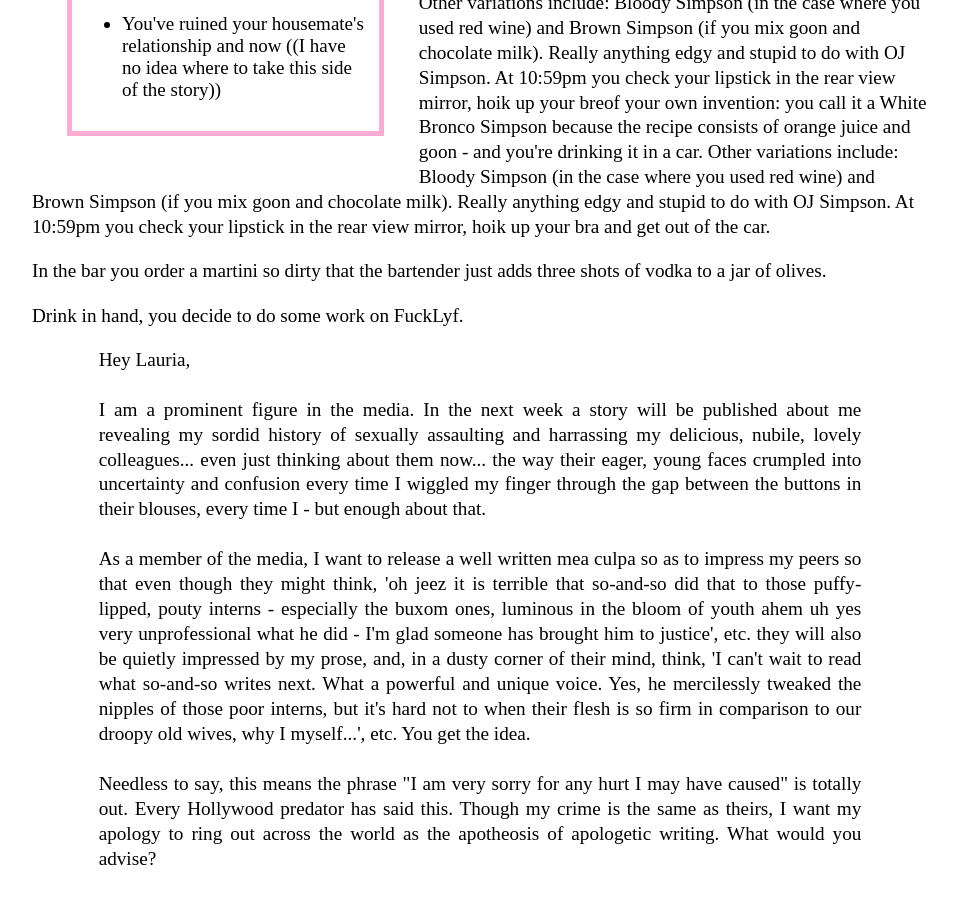
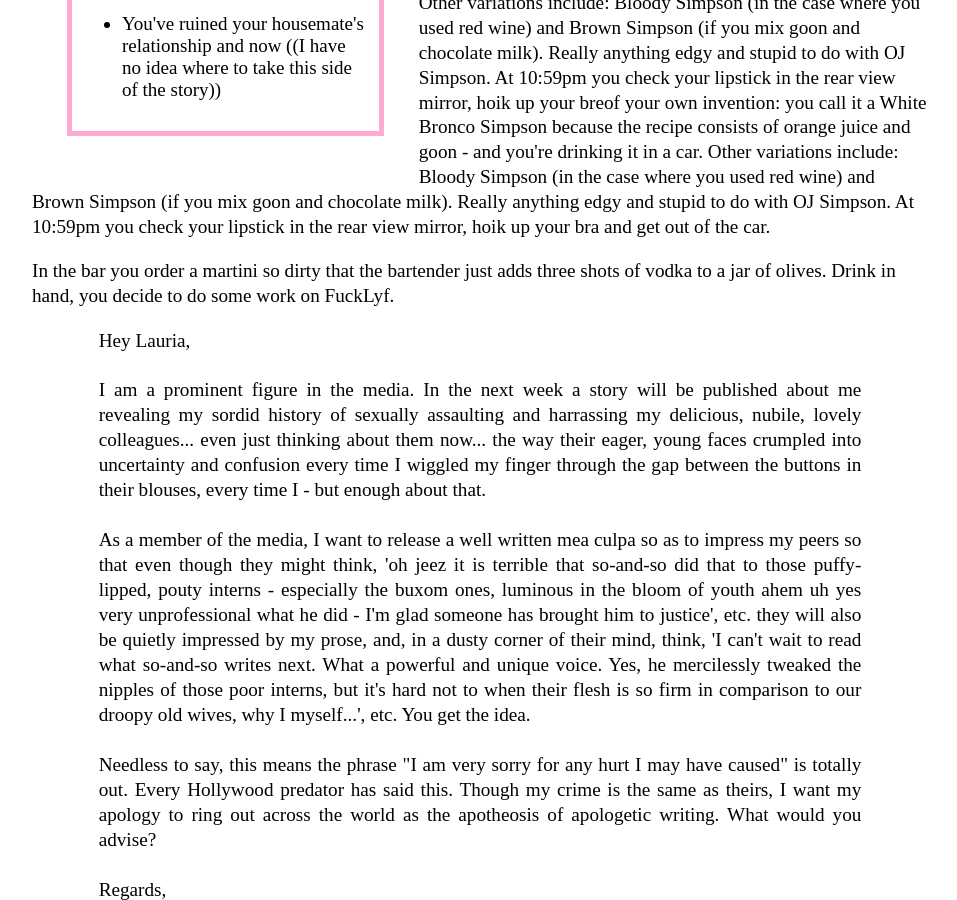
Before and after one commit to Pinelife/pinelife.github.io, a Jekyll site: the page Hellhole/Room10.html, which Jekyll copies as it is, in a window 1280 px wide and 900 px high, scrolled down 835 px. Shown: the whole window, without its empty margins (160-1117 px from the left). Built offline with Jekyll 4.4.1, drawn with Linux system fonts in a browser that asks for light colours.

Commit message:
Update Room10.html

```diff
--- a/Hellhole/Room10.html
+++ b/Hellhole/Room10.html
@@ -66,8 +66,8 @@
 get out of the car.
 </p>
 <p>
-In the bar you order a martini so dirty that the bartender just adds three shots of vodka to a jar of olives.
-<p>Drink in hand, you decide to do some work on FuckLyf.
+In the bar you order a martini so dirty that the bartender just adds three shots of vodka to a jar of olives. Drink in hand, you decide
+to do some work on FuckLyf.
 </p>
 
 <p style="text-align:justify" class="indented">
```
